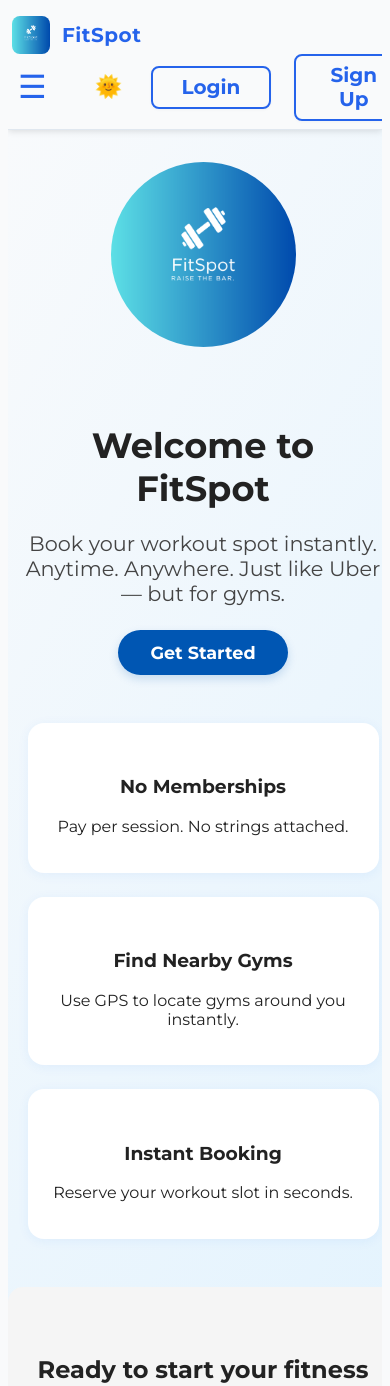
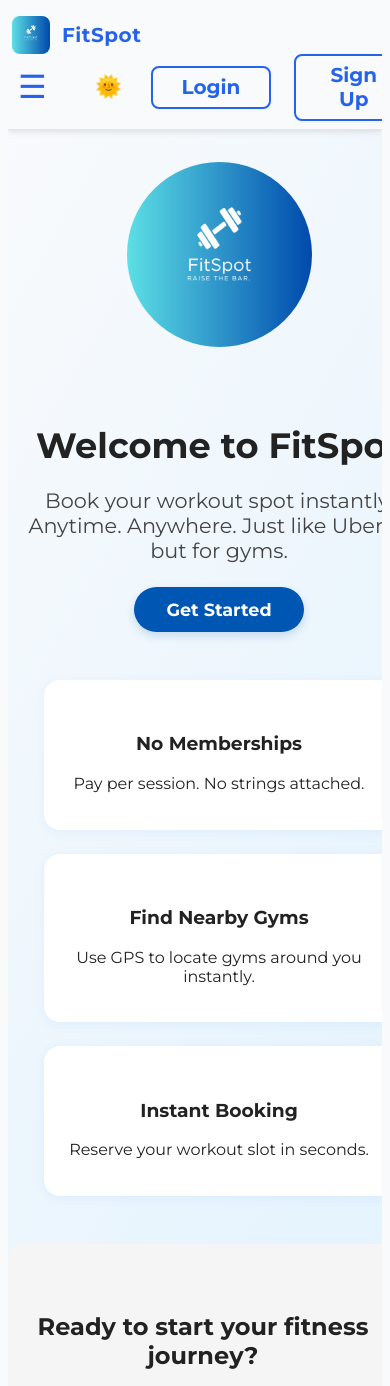
Before and after one commit to StartedtoCodewithAI/FitSpot, a React (Vite) app: page /#/ in a window 390 px wide. Shown: the top 1386 px of the page. Built offline with nearby package versions, Linux system fonts and the light colour scheme.

Commit message:
Update index.css

```diff
--- a/src/index.css
+++ b/src/index.css
@@ -233,6 +233,8 @@ body {
     flex-direction: column;
     gap: 1.5rem;
     align-items: center;
+    max-width: 100vw;
+    width: 100vw;
   }
   .feature-card {
     margin: 0 auto;
```
